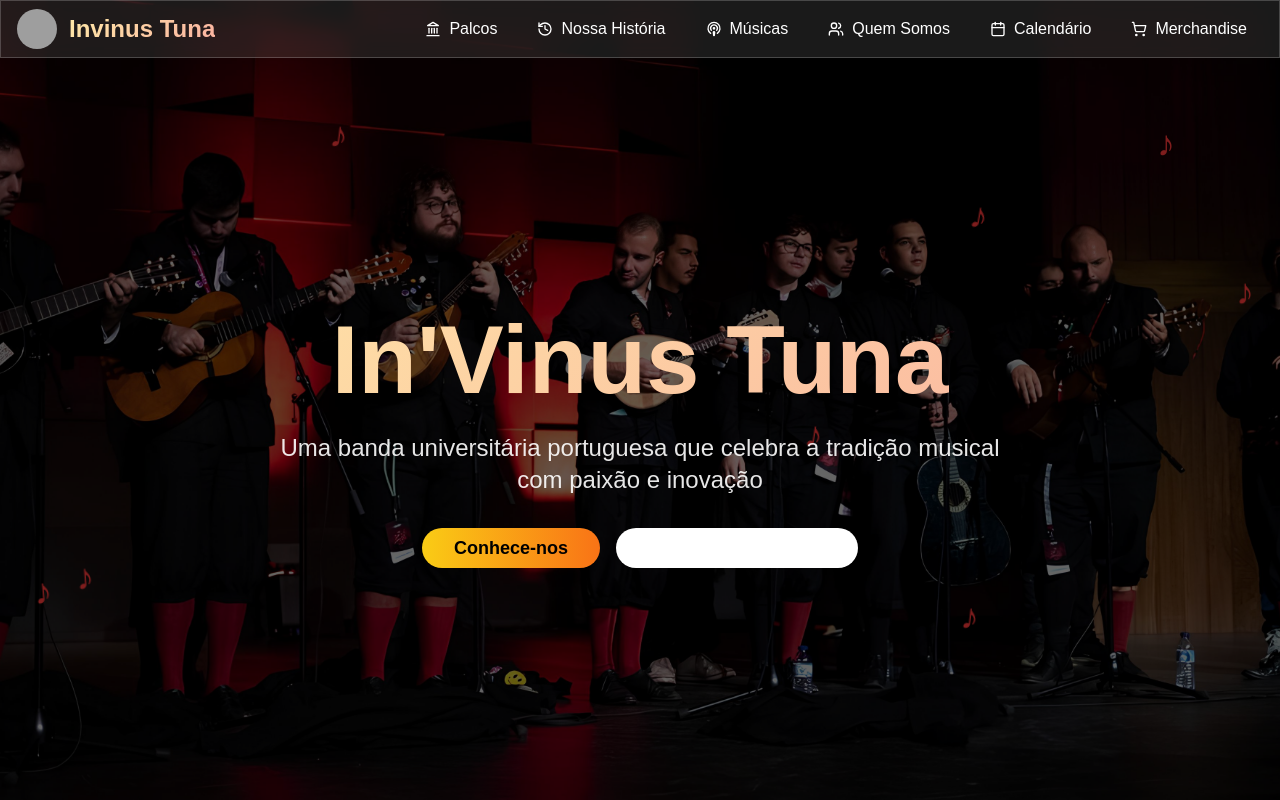
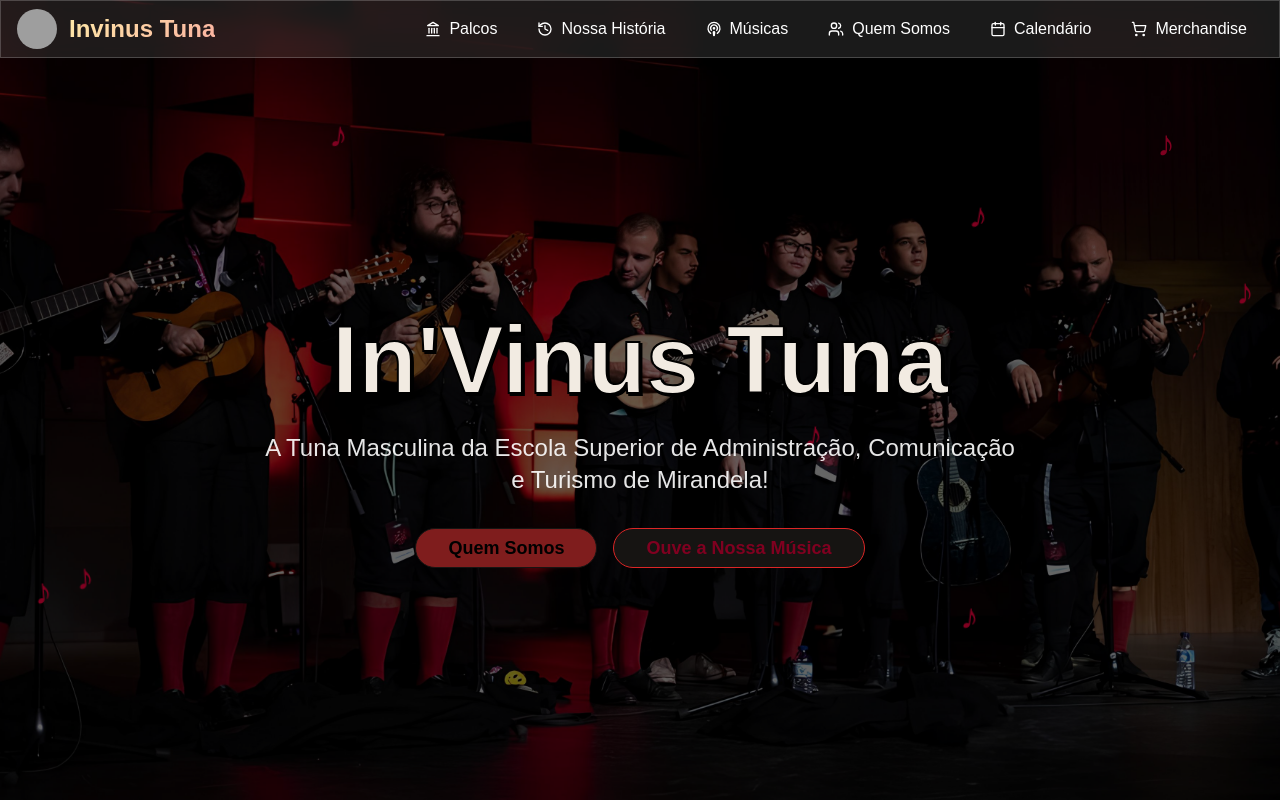
Before and after one commit to AugustoPAguiar/SiteInvinus, a React (Vite) app: page / in a window 1280 px wide. Shown: the top 800 px of the page. Built offline with nearby package versions, Linux system fonts and the light colour scheme; grey boxes are pictures that could not be loaded.

Commit message:
Update HomeSection.jsx
Ajuste no nome, e descrição da tuna. Ajuste de cor dos botoes do Home

```diff
--- a/src/components/sections/HomeSection.jsx
+++ b/src/components/sections/HomeSection.jsx
@@ -31,23 +31,31 @@ const HomeSection = () => {
           animate={{ opacity: 1, y: 0 }}
           transition={{ duration: 0.8 }}
         >
-          <h1 className="text-6xl md:text-8xl font-bold mb-6 gradient-text">
+          <h1
+            className="
+              text-6xl md:text-8xl font-bold mb-6
+              text-[#f2ebe2]         // vermelho bordo
+              drop-shadow-[2px_2px_0_black] // traçado preto simples
+              relative
+              "
+            style={{ WebkitTextStroke: '2px black' }}
+          >
             In'Vinus Tuna
           </h1>
           <p className="text-xl md:text-2xl mb-8 text-white/90 max-w-3xl mx-auto">
-            Uma banda universitária portuguesa que celebra a tradição musical com paixão e inovação
+            A Tuna Masculina da Escola Superior de Administração, Comunicação e Turismo de Mirandela!
           </p>
           <div className="flex flex-col sm:flex-row gap-4 justify-center">
             <Button
               onClick={() => navigate('/about')}
-              className="bg-gradient-to-r from-yellow-400 to-orange-500 hover:from-yellow-500 hover:to-orange-600 text-black font-semibold px-8 py-3 rounded-full text-lg"
+              className="bg-red-900 hover:bg-red-400 text-black font-semibold border border-[#161412] px-8 py-3 rounded-full text-lg"
             >
-              Conhece-nos
+              Quem Somos
             </Button>
             <Button
               onClick={() => handleScrollToSection('music')}
               variant="outline"
-              className="border-white/30 text-white hover:bg-white/10 px-8 py-3 rounded-full text-lg"
+              className="bg-[#161412] hover:bg-gray-700 text-[#800020] font-semibold border border-red-600 px-8 py-3 rounded-full text-lg"
             >
               Ouve a Nossa Música
             </Button>
@@ -59,7 +67,7 @@ const HomeSection = () => {
         {[...Array(8)].map((_, i) => (
           <motion.div
             key={i}
-            className="absolute text-red-900 text-4xl" // Alterado a cor das notas para vermelho
+            className="absolute text-[#800020] text-4xl" // vermelho bordo garantido
             style={{
               left: `${Math.random() * 100}%`,
               top: `${Math.random() * 100}%`,
```
